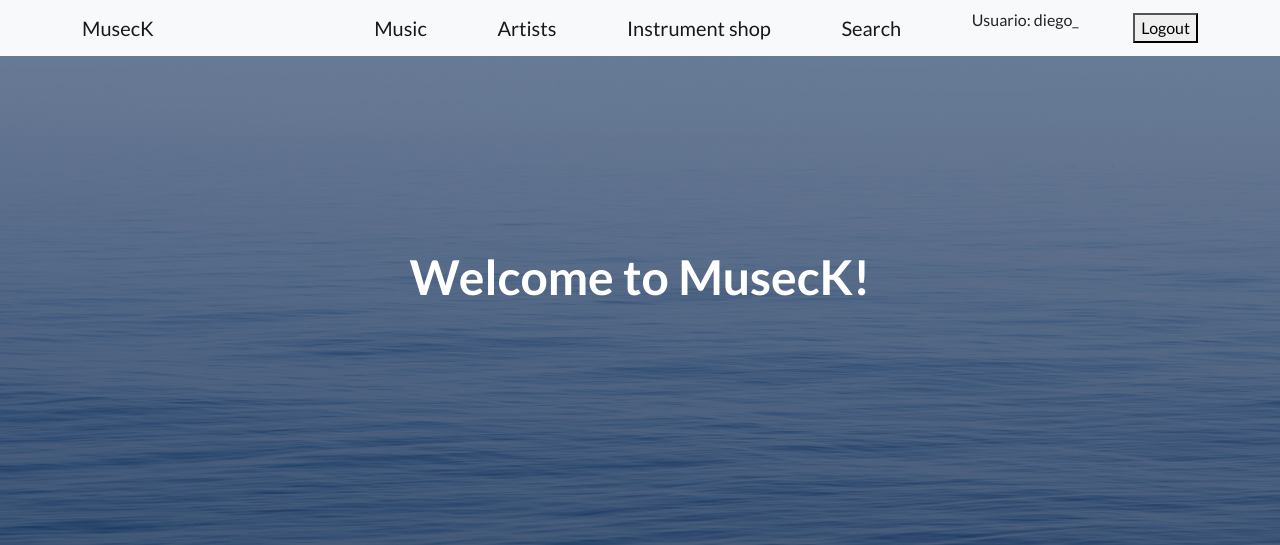
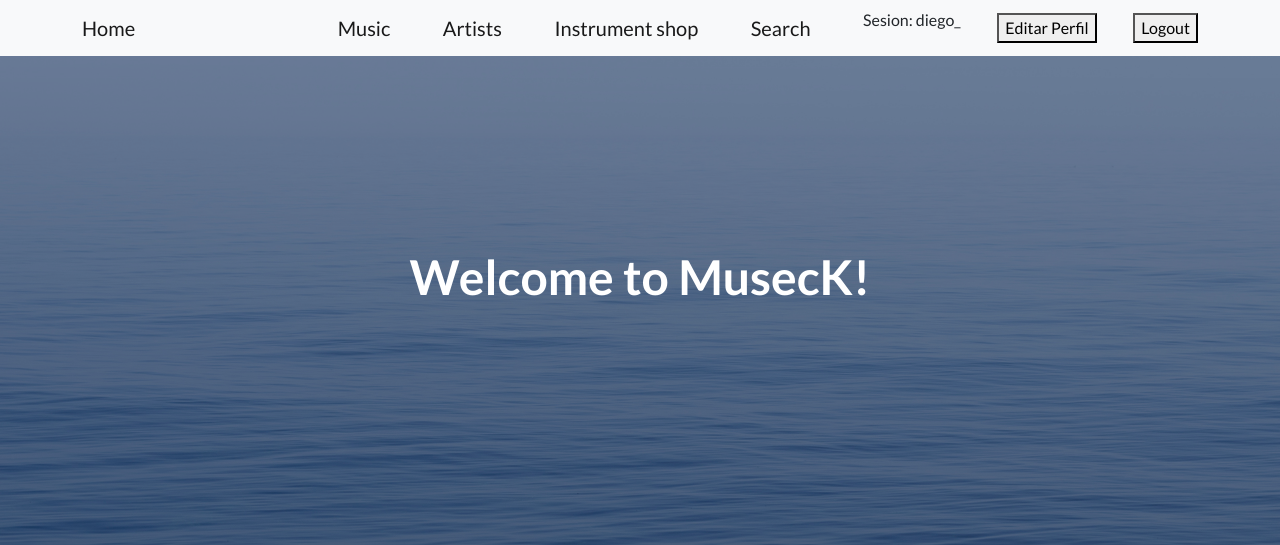
Before and after one commit to sWend77/Tercera-pre-entrega-Aguilar, a Django app: page /app-include/artistas/ in a window 1280 px wide. Shown: the top 545 px of the page. Run offline with Django 5.2, Linux system fonts and the light colour scheme; a user stored in the database is signed in; some libraries are stand-ins or nearby versions.

Commit message:
Mejorando experiencia de usuario permitiendo editar perfil

```diff
--- a/AppPrueba/forms.py
+++ b/AppPrueba/forms.py
@@ -1,5 +1,6 @@
 from django import forms
-
+from django.contrib.auth.forms import UserChangeForm
+from django.contrib.auth.models import User
 class Formulario_registro (forms.Form):
 
     username = forms.CharField()
@@ -26,3 +27,11 @@ class Formulario_instrumento(forms.Form):
     brand = forms.CharField()
     model = forms.CharField()
     number_series = forms.IntegerField()
+
+class UsereEditForm (UserChangeForm):
+
+    password = forms.CharField(help_text="", widget = forms.HiddenInput(), required= False)
+
+    class Meta:
+        model = User
+        fields = ["email", "first_name", "last_name"]
--- a/AppPrueba/templates/navbar.html
+++ b/AppPrueba/templates/navbar.html
@@ -1,7 +1,7 @@
 <nav class="navbar navbar-light bg-light static-top">
     <div class="container">
         <div class="cont-inicio">
-            <a class="navbar-brand" href="{% url 'Inicio' %}">MusecK</a>
+            <a class="navbar-brand" href="{% url 'Inicio' %}">Home</a>
         </div>
         <a class="navbar-brand" href="{% url 'ListaGeneros' %}">Music</a>
         <a class="navbar-brand" href="{% url 'Artistas' %}">Artists</a>
@@ -9,8 +9,11 @@
         <a class="navbar-brand" href="{% url 'Busqueda' %}">Search</a>
         {% if user.is_authenticated %}
             <p>
-                Usuario: {{user.username}}
+                Sesion: {{user.username}}
             </p>
+            <a href="{% url 'EditarPerfil' %}">
+                <button type="submit">Editar Perfil</button>
+            </a>
             <form action="{% url 'LogoutUser' %}" method="post"> {% csrf_token %}
                 <button type="submit">Logout</button>
             </form>
--- a/AppPrueba/urls.py
+++ b/AppPrueba/urls.py
@@ -18,4 +18,5 @@ urlpatterns = [
     path("delete-genero/<pk>", DeleteGenero.as_view(), name = "EliminarGenero"),
     path("edit-genero/<pk>", UpdateGenero.as_view(), name = "EditarGenero"),
     path("logout/", LogoutView.as_view(template_name = "logout.html"), name = "LogoutUser"),
+    path("edit-perfil/", editar_perfil, name = "EditarPerfil"),
 ]
--- a/AppPrueba/views.py
+++ b/AppPrueba/views.py
@@ -7,7 +7,7 @@ from django.views.generic import ListView
 from django.views.generic.detail import DetailView
 from django.views.generic.edit import DeleteView, UpdateView, CreateView
 from django.contrib.auth import  authenticate, login, logout
-from django.contrib.auth.forms import AuthenticationForm, UserCreationForm
+from django.contrib.auth.forms import AuthenticationForm, UserCreationForm, UserChangeForm
 from django.contrib.auth.decorators import login_required
 from django.contrib.auth.mixins import LoginRequiredMixin
 
@@ -122,6 +122,32 @@ def registro (req):
         mi_formulario = UserCreationForm()
         return render (req, "registrarse.html",{"mi_formulario": mi_formulario})
 
+@login_required
+def editar_perfil (req):
+
+    if req.method == "POST":
+
+        usuario = req.user
+
+        mi_formulario = UsereEditForm(req.POST, instance = req.user)
+
+        if mi_formulario.is_valid():
+
+            data = mi_formulario.cleaned_data
+
+            usuario.first_name = data["first_name"]
+            usuario.last_name = data["last_name"]
+            usuario.email = data["email"]
+
+            usuario.save()
+
+            return render(req, "index.html" , {"message": "Datos Actualizados con exito!"})
+
+        else: return render (req, "index.html" , {"message":"Datos invalidos"})
+    else:
+        mi_formulario = UsereEditForm(instance = req.user)
+        return render (req, "editar-perfil.html",{"mi_formulario": mi_formulario})
+
 #Seccion Musica--------------------------------------------------------------------------------------------------------------
 
 class ListaGenero(ListView):
```
Also changed, not shown: AppPrueba/templates/editar-perfil.html (added, +14 -0 lines), db.sqlite3.
